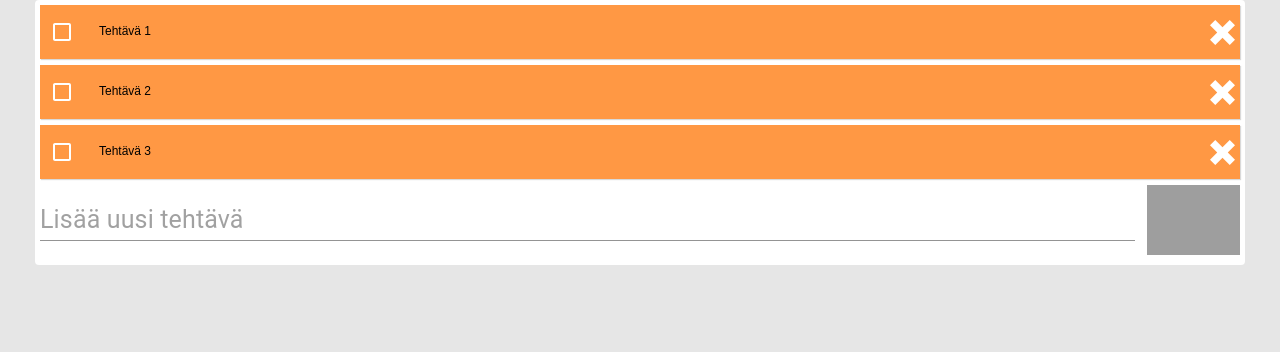
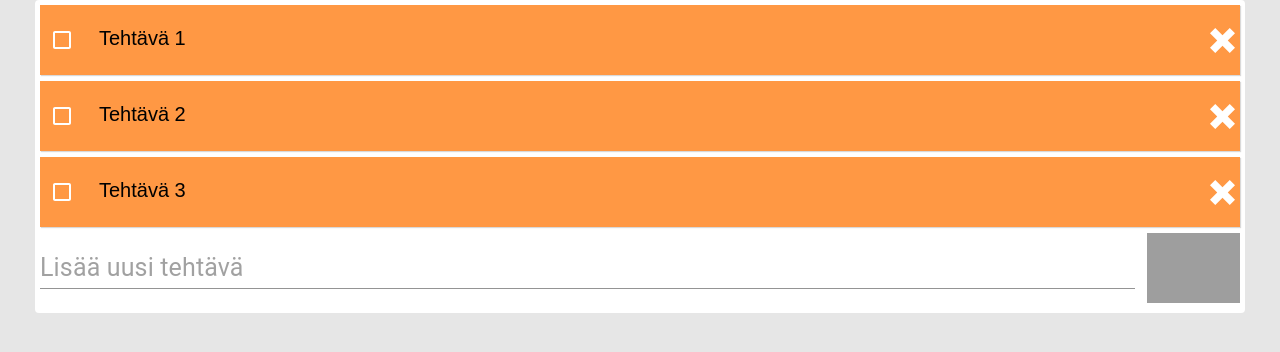
Before and after one commit to samuvartiainen/react-todo-app, a React (Create React App) app: page / in a window 1280 px wide. Shown: the top 352 px of the page. Built offline with nearby package versions, Linux system fonts and the light colour scheme; grey boxes are pictures that could not be loaded.

Commit message:
changed .todo font-size and height to vh

```diff
--- a/src/App.css
+++ b/src/App.css
@@ -63,7 +63,8 @@
   background: var(--orange);
   box-shadow: 1px 1px 1px rgba(0, 0, 0, 0.15);
   padding: 3px 3px;
-  font-size: 12px;
+  font-size: 2.5vh;
+  height: 8vh;
   margin-bottom: 6px;
   border-radius: px;
   display: flex;
```
